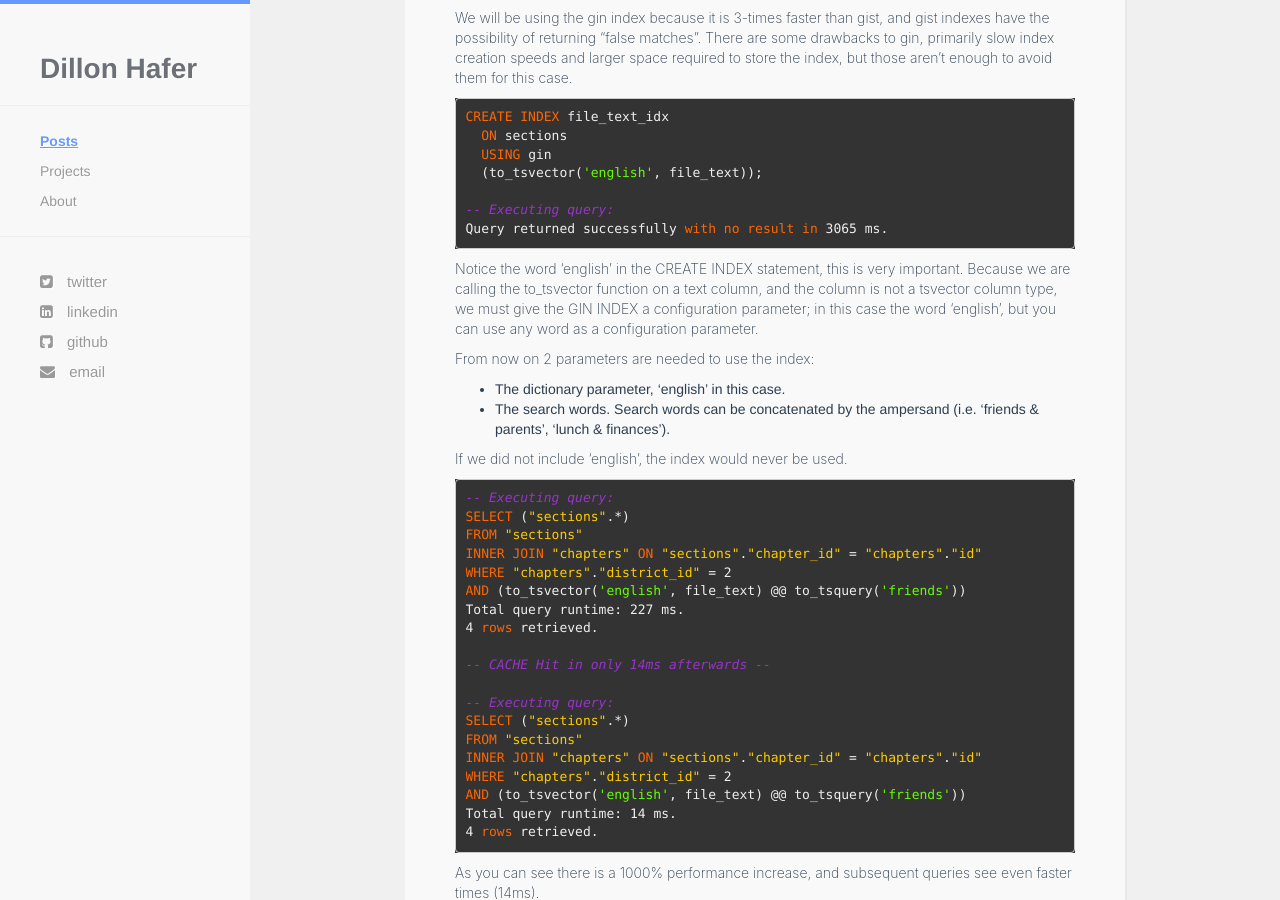
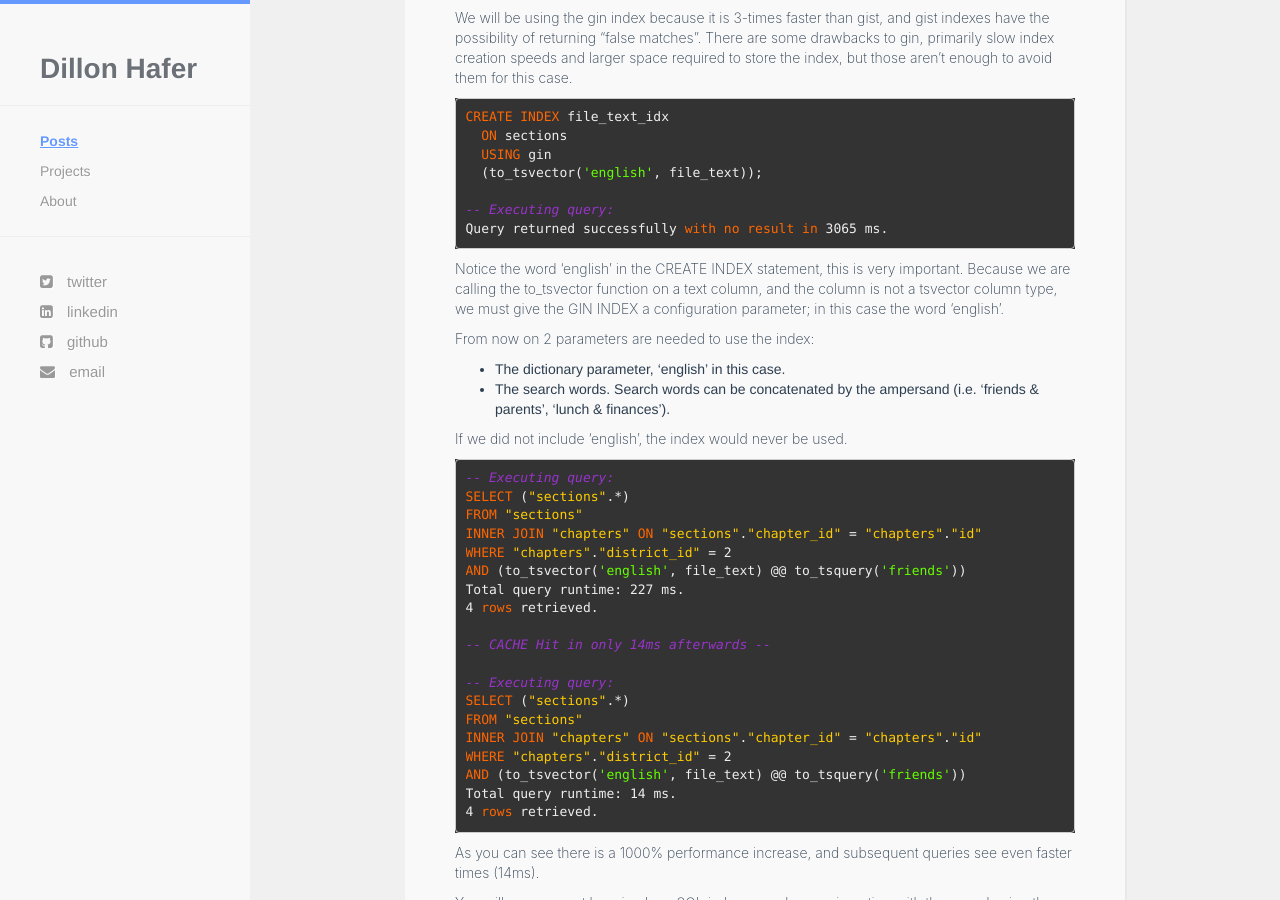
Before and after one commit to dillonhafer/dillonhafer.github.io, a Jekyll site: the page built from _posts/2014-12-08-full-text-search-with-postgresql.md, in a window 1280 px wide and 900 px high, scrolled down 1109 px. Built offline with Jekyll 4.4.1, drawn with Linux system fonts in a browser that asks for light colours.

Commit message:
Fix incorrect sentence

````diff
--- a/_posts/2014-12-08-full-text-search-with-postgresql.md
+++ b/_posts/2014-12-08-full-text-search-with-postgresql.md
@@ -57,7 +57,7 @@ CREATE INDEX file_text_idx
 Query returned successfully with no result in 3065 ms.
 ```
 
-Notice the word ‘english’ in the CREATE INDEX statement, this is very important. Because we are calling the to_tsvector function on a text column, and the column is not a tsvector column type, we must give the GIN INDEX a configuration parameter; in this case the word ‘english’, but you can use any word as a configuration parameter.
+Notice the word ‘english’ in the CREATE INDEX statement, this is very important. Because we are calling the to_tsvector function on a text column, and the column is not a tsvector column type, we must give the GIN INDEX a configuration parameter; in this case the word ‘english’.
 
 From now on 2 parameters are needed to use the index:
 
````
